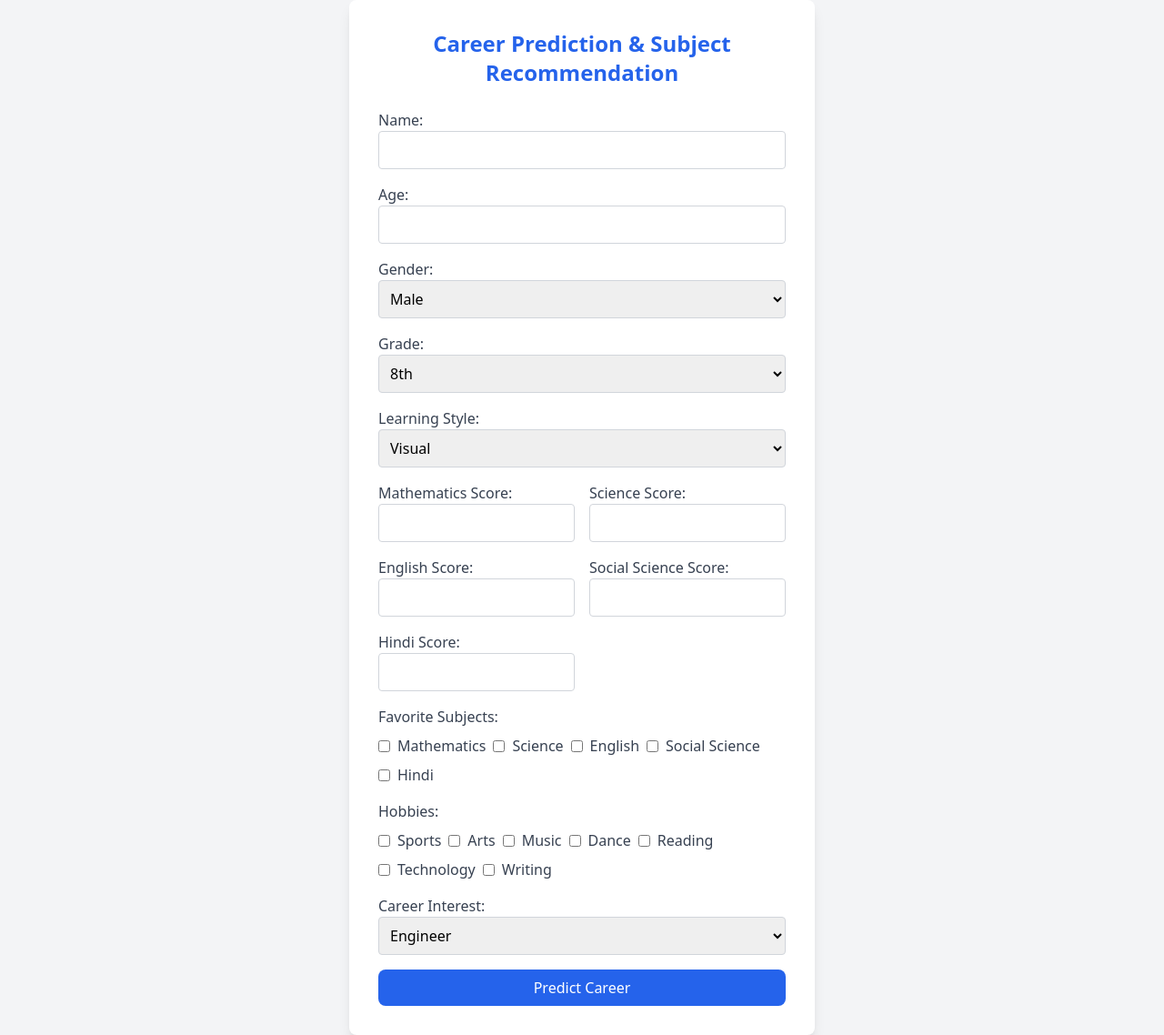
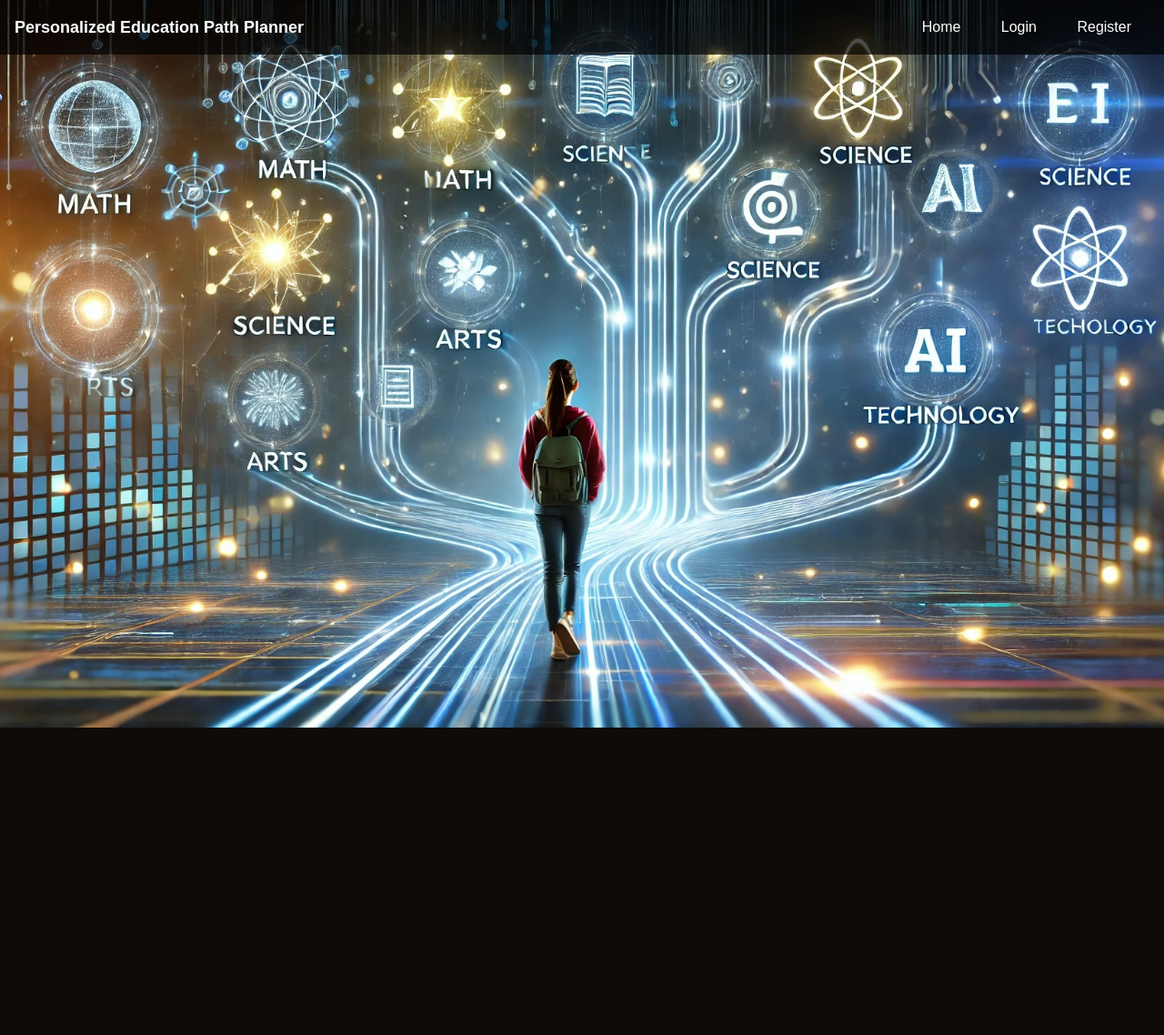
Before and after one commit to hrushi12345/career_recommendation, a Flask app: page / in a window 1280 px wide. Shown: the whole page at 91% size. After the commit the page ends 800 px from the top, so only its background shows below. Run offline with Flask 3, Linux system fonts and the light colour scheme; parts of the project's set-up code (start-up, migrations or seed data) failed here and were passed over; some libraries are stand-ins or nearby versions.

Commit message:
HT | Development of Register, Login, Home page

```diff
--- a/app.py
+++ b/app.py
@@ -1,14 +1,18 @@
 import joblib
 import json
 import urllib
+import uuid
 import pandas as pd
-from flask import Flask, render_template, request
+from datetime import datetime
+from werkzeug.security import generate_password_hash, check_password_hash
+from flask import Flask, render_template, request, redirect, url_for, session, flash
 import pymysql
 pymysql.install_as_MySQLdb()
-from models import db
+from models import db, Student, Profile
 from tableManagement import TableManagementClass as TMC
 
 app = Flask(__name__)
+app.secret_key = "!@#$%QWER^&*()POIYTREWQ"
 
 # Open and read the config file
 with open('config.json', 'r') as file:
@@ -43,17 +47,77 @@ careerToSubjects = {
     "Government Services": ["Social Science", "English", "Hindi"],
 }
 
+# Engineer, Doctor, Teacher, Scientist, Artist, Entrepreneur, Government Services
+### 🔹 Default Page → Login
+@app.route('/')
+def home():
+    return render_template('home.html')  # Home page
 
-@app.route("/")
+
+@app.route('/index')
 def index():
-    return render_template("index.html")
+    if 'id' not in session:
+        return redirect(url_for('login'))  # Ensure user is logged in
+    return render_template('index.html')
 
+### 🔹 User Registration Route
+@app.route('/register', methods=['GET', 'POST'])
+def register():
+    if request.method == 'POST':
+        email = request.form.get('email')
+        name = request.form.get('name')
+        password = request.form.get('password')
+        hashed_password = generate_password_hash(password)
+
+        # Check if user already exists
+        existing_user = Student.query.filter_by(email=email).first()
+        if existing_user:
+            flash("Email already registered!", "danger")
+            return redirect(url_for('register'))
+
+        # Create user account
+        # id = str(uuid.uuid4())
+        user = Student(name=name, email=email, passwordHash=hashed_password)
+        db.session.add(user)
+        db.session.commit()
+
+        flash("Account created! Please login.", "success")
+        return redirect(url_for('login'))
+
+    return render_template('register.html')
+
+### 🔹 User Login Route
+@app.route('/login', methods=['GET', 'POST'])
+def login():
+    if request.method == 'POST':
+        email = request.form.get('email')
+        password = request.form.get('password')
+
+        user = Student.query.filter_by(email=email).first()
+        if user and check_password_hash(user.passwordHash, password):
+            session['id'] = user.id
+            session['email'] = user.email
+            flash("Login successful!", "success")
+            return redirect(url_for('index'))
+        else:
+            flash("Invalid credentials!", "danger")
+
+    return render_template('login.html')
+
+### 🔹 Logout Route
+@app.route('/logout')
+def logout():
+    session.clear()
+    flash("Logged out successfully!", "info")
+    return redirect(url_for('login'))
 
 @app.route("/predict", methods=["POST"])
 def predict():
+    if 'id' not in session:
+        return redirect(url_for('login'))  # Ensure user is logged in
+
     # Get form data
     age = int(request.form["age"])
-    name = request.form["name"]
     gender = request.form["gender"]
     grade = request.form["grade"]
     learningStyle = request.form["learningStyle"]
@@ -63,13 +127,14 @@ def predict():
     socialScience = int(request.form["socialScience"])
     hindi = int(request.form["hindi"])
     careerInterest = request.form["careerInterest"]
-    favSubjects = request.form.getlist("favSubjects")  # List of selected subjects
     userHobbies = request.form.getlist("hobbies")  # List of selected hobbies
 
     # Preprocess the data
     learningStyleEncoded = learningLabelEncoder.transform([learningStyle])[0]
     hobbyFeatures = {hobby: (1 if hobby in userHobbies else 0)
                      for hobby in hobbies}
+
+    name = Student.query.filter_by(id=session['id']).first().name
     userData = {
         "Age": age,
         "Name": name,
@@ -97,7 +162,7 @@ def predict():
 
     # Store inputData in database
     dataStoredMessage = TMC().dataAdditionInTables(
-        request.form, predictedCareer, recommendedSubjects)
+        request.form, predictedCareer, recommendedSubjects, session['id'])
 
     # Render the result page
     return render_template(
--- /dev/null
+++ b/templates/home.html
@@ -0,0 +1,80 @@
+<!DOCTYPE html>
+<html lang="en">
+<head>
+    <meta charset="UTF-8">
+    <meta name="viewport" content="width=device-width, initial-scale=1.0">
+    <title>Career Prediction</title>
+    <script src="https://cdn.tailwindcss.com"></script>
+</head>
+    <meta charset="UTF-8">
+    <meta name="viewport" content="width=device-width, initial-scale=1.0">
+    <title>Personalized Education Path Planner</title>
+    <style>
+        body {
+            margin: 0;
+            padding: 0;
+            font-family: Arial, sans-serif;
+            background: url('static/background_image.jpg') no-repeat center center/cover;
+            height: 100vh;
+            color: white;
+            text-align: center;
+        }
+        .navbar {
+            display: flex;
+            justify-content: space-between;
+            align-items: center;
+            padding: 15px 30px;
+            background: rgba(0, 0, 0, 0.7);
+            position: fixed;
+            width: 100%;
+            top: 0;
+            left: 0;
+        }
+        .navbar a {
+            color: white;
+            text-decoration: none;
+            padding: 10px 20px;
+            transition: 0.3s;
+        }
+        .navbar a:hover {
+            text-decoration: underline;
+        }
+        .career-paths {
+            display: flex;
+            flex-direction: column;
+            justify-content: center;
+            align-items: center;
+            height: 100vh;
+        }
+        .career {
+            font-size: 24px;
+            font-weight: bold;
+            margin: 15px;
+            padding: 10px 20px;
+            background: rgba(0, 0, 0, 0.6);
+            border-radius: 10px;
+            transition: 0.3s;
+        }
+        .career:hover {
+            background: rgba(255, 255, 255, 0.3);
+            transform: scale(1.1);
+        }
+    </style>
+</head>
+<body background="static/background_image.jpg">
+    <!-- Navigation Bar -->
+    <div class="navbar fixed top-0 left-0 w-full bg-black bg-opacity-70 text-white flex justify-between items-center p-4">
+        <div class="text-lg font-bold">Personalized Education Path Planner</div>
+        <div>
+            {% if session['id'] %}
+                <a href="/index" class="px-4 hover:underline">Home</a>
+                <a href="/logout" class="px-4 hover:underline">Logout</a>
+            {% else %}
+                <a href="/" class="px-4 hover:underline">Home</a>
+                <a href="/login" class="px-4 hover:underline">Login</a>
+                <a href="/register" class="px-4 hover:underline">Register</a>
+            {% endif %}
+        </div>
+    </div>
+</body>
+</html>
--- a/templates/index.html
+++ b/templates/index.html
@@ -5,109 +5,157 @@
     <meta name="viewport" content="width=device-width, initial-scale=1.0">
     <title>Career Prediction</title>
     <script src="https://cdn.tailwindcss.com"></script>
+    <style>
+        body {
+            background: url('static/background_image.jpg') no-repeat center center fixed;
+            background-size: cover;
+        }
+        .navbar {
+            display: flex;
+            justify-content: space-between;
+            align-items: center;
+            padding: 15px 30px;
+            background: rgba(0, 0, 0, 0.7);
+            position: fixed;
+            width: 100%;
+            top: 0;
+            left: 0;
+            z-index: 1000;
+        }
+        .navbar a {
+            color: white;
+            text-decoration: none;
+            padding: 10px 20px;
+            transition: 0.3s;
+        }
+        .navbar a:hover {
+            text-decoration: underline;
+        }
+    </style>
 </head>
-<body class="bg-gray-100 flex items-center justify-center min-h-screen">
-    <div class="bg-white shadow-lg rounded-lg p-8 w-full max-w-lg">
-        <h1 class="text-2xl font-bold text-center mb-6 text-blue-600">Career Prediction & Subject Recommendation</h1>
-        <form action="/predict" method="POST" class="space-y-4">
-            <div>
-                <label for="name" class="block text-gray-700 font-medium">Name:</label>
-                <input type="text" id="name" name="name" required class="w-full p-2 border border-gray-300 rounded focus:ring-2 focus:ring-blue-400">
-            </div>
+<body class="bg-black bg-opacity-50">
 
-            <div>
-                <label for="age" class="block text-gray-700 font-medium">Age:</label>
-                <input type="number" id="age" name="age" required class="w-full p-2 border border-gray-300 rounded focus:ring-2 focus:ring-blue-400">
-            </div>
+    <!-- Navigation Bar -->
+    <div class="navbar fixed top-0 left-0 w-full bg-black bg-opacity-70 text-white flex justify-between items-center p-4">
+        <div class="text-lg font-bold">Personalized Education Path Planner</div>
+        <div>
+            {% if session['id'] %}
+                <a href="/index" class="px-4 hover:underline">Home</a>
+                <a href="/logout" class="px-4 hover:underline">Logout</a>
+            {% else %}
+                <a href="/" class="px-4 hover:underline">Home</a>
+                <a href="/login" class="px-4 hover:underline">Login</a>
+                <a href="/register" class="px-4 hover:underline">Register</a>
+            {% endif %}
+        </div>
+    </div>
 
-            <div>
-                <label for="gender" class="block text-gray-700 font-medium">Gender:</label>
-                <select id="gender" name="gender" required class="w-full p-2 border border-gray-300 rounded focus:ring-2 focus:ring-blue-400">
-                    <option value="male">Male</option>
-                    <option value="female">Female</option>
-                </select>
-            </div>
+    <!-- Centered Form -->
+    <div class="flex items-center justify-center min-h-screen mt-16">
+        <div class="bg-white shadow-xl rounded-xl p-8 w-full max-w-2xl">
+            <h1 class="text-2xl font-bold text-center text-blue-600">Career Prediction & Subject Recommendation</h1>
+            <p class="text-center text-gray-600 mt-1">Fill out the form to get career guidance</p>
 
-            <div>
-                <label for="grade" class="block text-gray-700 font-medium">Grade:</label>
-                <select id="grade" name="grade" required class="w-full p-2 border border-gray-300 rounded focus:ring-2 focus:ring-blue-400">
-                    <option value="8">8th</option>
-                    <option value="9">9th</option>
-                    <option value="10">10th</option>
-                </select>
-            </div>
+            <form action="/predict" method="POST" class="mt-6 space-y-5">
+                <!-- Age & Gender -->
+                <div class="grid grid-cols-2 gap-4">
+                    <div>
+                        <label class="text-gray-700 font-medium">Age</label>
+                        <input type="number" name="age" required class="w-full p-2 border border-gray-300 rounded-lg focus:ring-2 focus:ring-blue-400">
+                    </div>
+                    <div>
+                        <label class="text-gray-700 font-medium">Gender</label>
+                        <select name="gender" required class="w-full p-2 border border-gray-300 rounded-lg focus:ring-2 focus:ring-blue-400">
+                            <option>Male</option>
+                            <option>Female</option>
+                        </select>
+                    </div>
+                </div>
 
-            <div>
-                <label for="learningStyle" class="block text-gray-700 font-medium">Learning Style:</label>
-                <select id="learningStyle" name="learningStyle" required class="w-full p-2 border border-gray-300 rounded focus:ring-2 focus:ring-blue-400">
-                    <option value="Visual">Visual</option>
-                    <option value="Auditory">Auditory</option>
-                    <option value="Kinesthetic">Kinesthetic</option>
-                </select>
-            </div>
+                <!-- Grade & Learning Style -->
+                <div class="grid grid-cols-2 gap-4">
+                    <div>
+                        <label class="text-gray-700 font-medium">Grade</label>
+                        <select name="grade" required class="w-full p-2 border border-gray-300 rounded-lg focus:ring-2 focus:ring-blue-400">
+                            <option>8th</option>
+                            <option>9th</option>
+                            <option>10th</option>
+                        </select>
+                    </div>
+                    <div>
+                        <label class="text-gray-700 font-medium">Learning Style</label>
+                        <select name="learningStyle" required class="w-full p-2 border border-gray-300 rounded-lg focus:ring-2 focus:ring-blue-400">
+                            <option>Visual</option>
+                            <option>Auditory</option>
+                            <option>Kinesthetic</option>
+                        </select>
+                    </div>
+                </div>
 
-            <div class="grid grid-cols-2 gap-4">
-                <div>
-                    <label class="block text-gray-700 font-medium">Mathematics Score:</label>
-                    <input type="number" id="mathematics" name="mathematics" required class="w-full p-2 border border-gray-300 rounded focus:ring-2 focus:ring-blue-400">
+                <!-- Subject Scores -->
+                <h2 class="text-lg font-semibold text-gray-800">Subject Scores</h2>
+                <div class="grid grid-cols-3 gap-4">
+                    <input type="number" name="mathematics" placeholder="Maths" required class="p-2 border border-gray-300 rounded-lg focus:ring-2 focus:ring-blue-400">
+                    <input type="number" name="science" placeholder="Science" required class="p-2 border border-gray-300 rounded-lg focus:ring-2 focus:ring-blue-400">
+                    <input type="number" name="english" placeholder="English" required class="p-2 border border-gray-300 rounded-lg focus:ring-2 focus:ring-blue-400">
+                    <input type="number" name="socialScience" placeholder="Social Science" required class="p-2 border border-gray-300 rounded-lg focus:ring-2 focus:ring-blue-400">
+                    <input type="number" name="hindi" placeholder="Hindi" required class="p-2 border border-gray-300 rounded-lg focus:ring-2 focus:ring-blue-400">
                 </div>
-                <div>
-                    <label class="block text-gray-700 font-medium">Science Score:</label>
-                    <input type="number" id="science" name="science" required class="w-full p-2 border border-gray-300 rounded focus:ring-2 focus:ring-blue-400">
-                </div>
-                <div>
-                    <label class="block text-gray-700 font-medium">English Score:</label>
-                    <input type="number" id="english" name="english" required class="w-full p-2 border border-gray-300 rounded focus:ring-2 focus:ring-blue-400">
-                </div>
-                <div>
-                    <label class="block text-gray-700 font-medium">Social Science Score:</label>
-                    <input type="number" id="socialScience" name="socialScience" required class="w-full p-2 border border-gray-300 rounded focus:ring-2 focus:ring-blue-400">
-                </div>
-                <div>
-                    <label class="block text-gray-700 font-medium">Hindi Score:</label>
-                    <input type="number" id="hindi" name="hindi" required class="w-full p-2 border border-gray-300 rounded focus:ring-2 focus:ring-blue-400">
-                </div>
-            </div>
 
-            <div>
-                <label class="block text-gray-700 font-medium">Favorite Subjects:</label>
-                <div class="flex flex-wrap gap-2 mt-2">
-                    {% for subject in ["Mathematics", "Science", "English", "Social Science", "Hindi"] %}
-                    <div class="flex items-center space-x-2">
-                        <input type="checkbox" id="{{ subject|lower }}" name="favSubjects" value="{{ subject }}" class="accent-blue-500">
-                        <label for="{{ subject|lower }}" class="text-gray-700">{{ subject }}</label>
+                <!-- Hobbies -->
+                <h2 class="text-lg font-semibold text-gray-800">Hobbies</h2>
+                <div class="grid grid-cols-3 gap-2">
+                    {% for hobby in ["Sports", "Arts", "Music", "Dance", "Reading", "Technology", "Writing"] %}
+                    <div class="flex items-center">
+                        <input type="checkbox" id="{{ hobby|lower }}" name="hobbies" value="{{ hobby }}" class="accent-blue-500">
+                        <label for="{{ hobby|lower }}" class="ml-2 text-gray-700">{{ hobby }}</label>
                     </div>
                     {% endfor %}
                 </div>
-            </div>
 
-            <div>
-                <label class="block text-gray-700 font-medium">Hobbies:</label>
-                <div class="flex flex-wrap gap-2 mt-2">
-                    {% for hobby in ["Sports", "Arts", "Music", "Dance", "Reading", "Technology", "Writing"] %}
-                    <div class="flex items-center space-x-2">
-                        <input type="checkbox" id="{{ hobby|lower }}" name="hobbies" value="{{ hobby }}" class="accent-blue-500">
-                        <label for="{{ hobby|lower }}" class="text-gray-700">{{ hobby }}</label>
+                <!-- Strengths -->
+                <h2 class="text-lg font-semibold text-gray-800">Strengths</h2>
+                <div class="grid grid-cols-3 gap-2">
+                    {% for strength in ["Adaptability", "Attention", "Communication", "Confidence", "Creativity", "Empathy", "Leadership"] %}
+                    <div class="flex items-center">
+                        <input type="checkbox" id="{{ strength|lower }}" name="strength" value="{{ strength }}" class="accent-green-500">
+                        <label for="{{ strength|lower }}" class="ml-2 text-gray-700">{{ strength }}</label>
                     </div>
                     {% endfor %}
                 </div>
-            </div>
 
-            <div>
-                <label for="careerInterest" class="block text-gray-700 font-medium">Career Interest:</label>
-                <select id="careerInterest" name="careerInterest" required class="w-full p-2 border border-gray-300 rounded focus:ring-2 focus:ring-blue-400">
-                    <option value="Engineer">Engineer</option>
-                    <option value="Doctor">Doctor</option>
-                    <option value="Teacher">Teacher</option>
-                    <option value="Scientist">Scientist</option>
-                    <option value="Artist">Artist</option>
-                    <option value="Entrepreneur">Entrepreneur</option>
-                    <option value="Government Services">Government Services</option>
-                </select>
-            </div>
+                <!-- Weaknesses -->
+                <h2 class="text-lg font-semibold text-gray-800">Weaknesses</h2>
+                <div class="grid grid-cols-3 gap-2">
+                    {% for weakness in ["Adaptability", "Attention", "Communication", "Confidence", "Creativity", "Empathy", "Leadership"] %}
+                    <div class="flex items-center">
+                        <input type="checkbox" id="{{ weakness|lower }}" name="weakness" value="{{ weakness }}" class="accent-red-500">
+                        <label for="{{ weakness|lower }}" class="ml-2 text-gray-700">{{ weakness }}</label>
+                    </div>
+                    {% endfor %}
+                </div>
 
-            <button type="submit" class="w-full bg-blue-600 text-white py-2 rounded-lg hover:bg-blue-700 transition">Predict Career</button>
-        </form>
+                <!-- Career Interest -->
+                <div>
+                    <label class="text-gray-700 font-medium">Career Interest</label>
+                    <select name="careerInterest" required class="w-full p-2 border border-gray-300 rounded-lg focus:ring-2 focus:ring-blue-400">
+                        <option>Engineer</option>
+                        <option>Doctor</option>
+                        <option>Teacher</option>
+                        <option>Scientist</option>
+                        <option>Artist</option>
+                        <option>Entrepreneur</option>
+                        <option>Government Services</option>
+                    </select>
+                </div>
+
+                <!-- Submit Button -->
+                <button type="submit" class="w-full bg-blue-600 text-white py-2 rounded-lg hover:bg-blue-700 transition">
+                    Predict Career
+                </button>
+            </form>
+        </div>
     </div>
+
 </body>
 </html>
```
Also changed, not shown: models.py (+19 -16 lines), tableManagement.py (+10 -9 lines), templates/login.html (added, +87 -0 lines), templates/register.html (added, +90 -0 lines), templates/result.html (+20 -2 lines), static/background_image.jpg (added).
